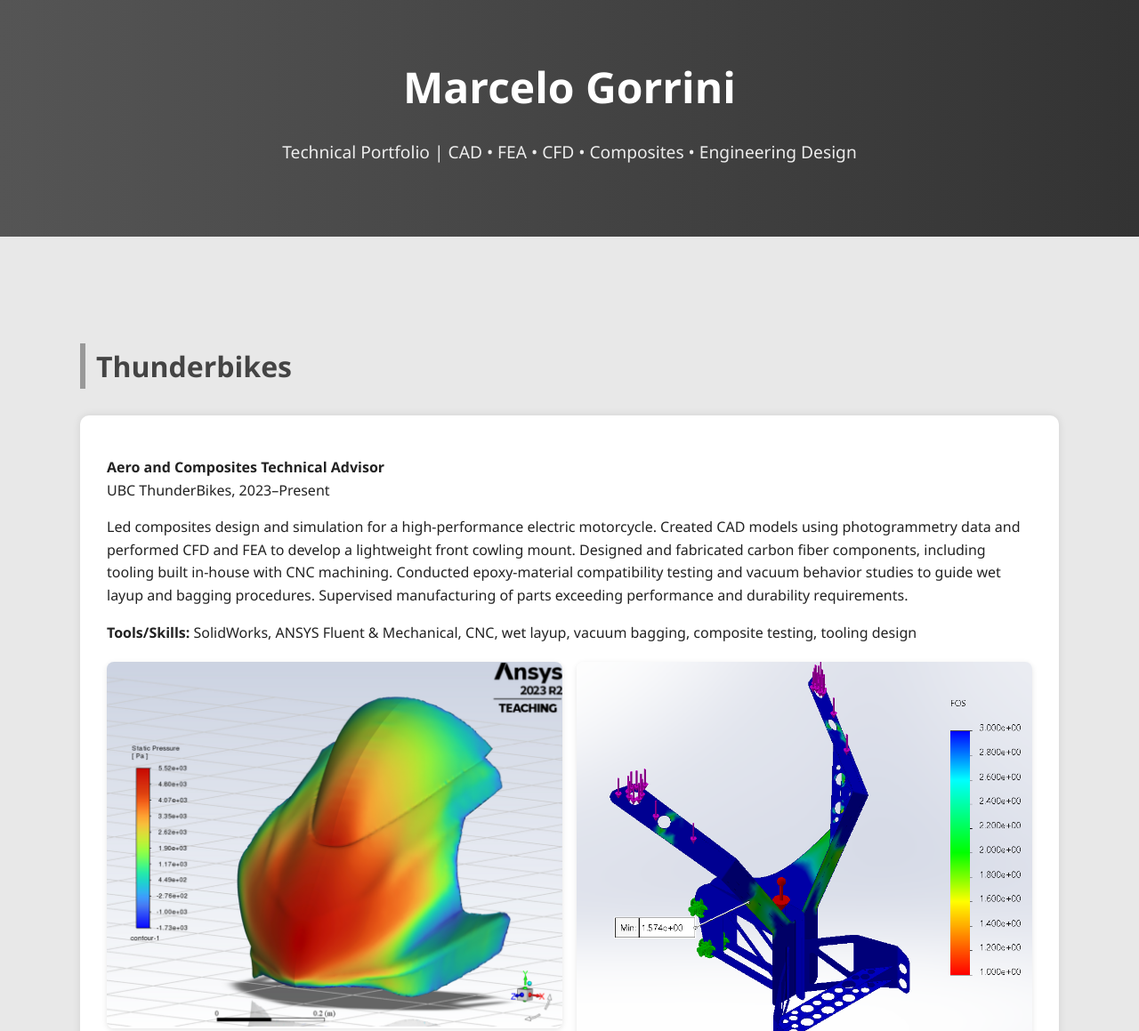
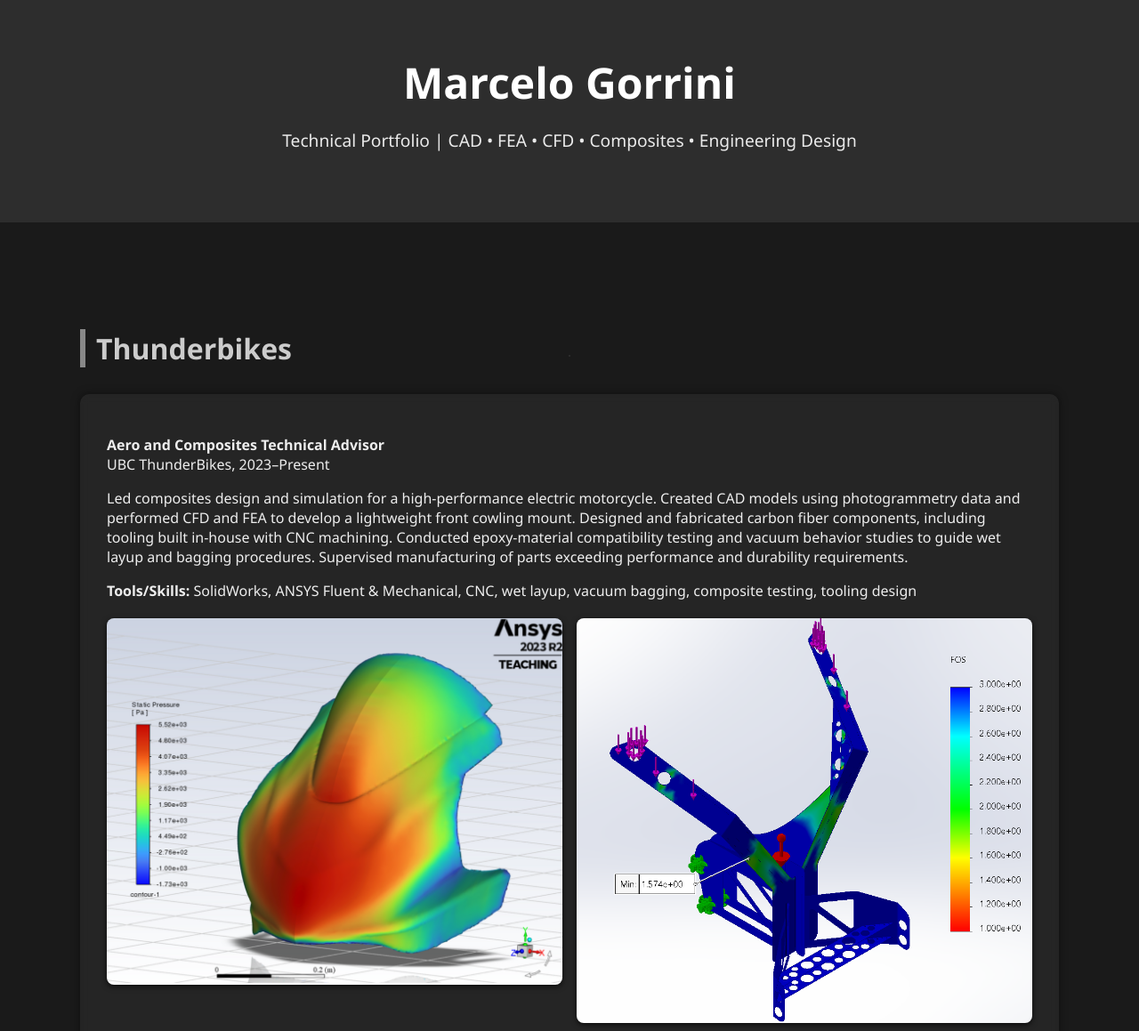
Before and after one commit to gorrinim/Techincal-Portfolio-, a plain HTML site: page docs/index.html in a window 1280 px wide. Shown: the top 1159 px of the page at 89% size. Drawn offline with Linux system fonts and the light colour scheme.

Commit message:
Update index.html

```diff
--- a/docs/index.html
+++ b/docs/index.html
@@ -8,15 +8,19 @@
     body {
       margin: 0;
       font-family: 'Segoe UI', Tahoma, Geneva, Verdana, sans-serif;
-      background-color: #e8e8e8;
-      color: #222;
-      line-height: 1.6;
+      background-color: #1a1a1a;
+      color: #eee;
+      background-image: radial-gradient(#2b2b2b 1px, transparent 1px);
+      background-size: 40px 40px;
+      background-attachment: fixed;
     }
     header {
-      background: linear-gradient(to right, #555, #333);
+      background: rgba(50, 50, 50, 0.8);
       color: white;
       text-align: center;
       padding: 60px 20px;
+      position: relative;
+      z-index: 2;
     }
     header h1 {
       font-size: 3em;
@@ -30,20 +34,23 @@
       padding: 60px 20px;
       max-width: 1100px;
       margin: auto;
+      position: relative;
+      z-index: 2;
     }
     h2 {
       font-size: 2em;
-      color: #444;
+      color: #ccc;
       margin-top: 60px;
-      border-left: 6px solid #999;
+      border-left: 6px solid #888;
       padding-left: 12px;
     }
     .project {
-      background-color: #ffffff;
+      background-color: rgba(255, 255, 255, 0.05);
       padding: 30px;
       border-radius: 10px;
-      box-shadow: 0 0 10px rgba(0, 0, 0, 0.1);
+      box-shadow: 0 0 10px rgba(0, 0, 0, 0.5);
       margin-top: 30px;
+      backdrop-filter: blur(5px);
     }
     .image-grid {
       display: grid;
@@ -55,7 +62,7 @@
       width: 100%;
       height: auto;
       border-radius: 8px;
-      box-shadow: 0 2px 6px rgba(0, 0, 0, 0.1);
+      box-shadow: 0 2px 6px rgba(0, 0, 0, 0.7);
     }
     @media (max-width: 600px) {
       .image-grid {
@@ -63,11 +70,13 @@
       }
     }
     footer {
-      background-color: #333;
-      color: #fff;
+      background-color: rgba(50, 50, 50, 0.8);
+      color: #ddd;
       text-align: center;
       padding: 20px;
       margin-top: 40px;
+      position: relative;
+      z-index: 2;
     }
   </style>
 </head>
```
